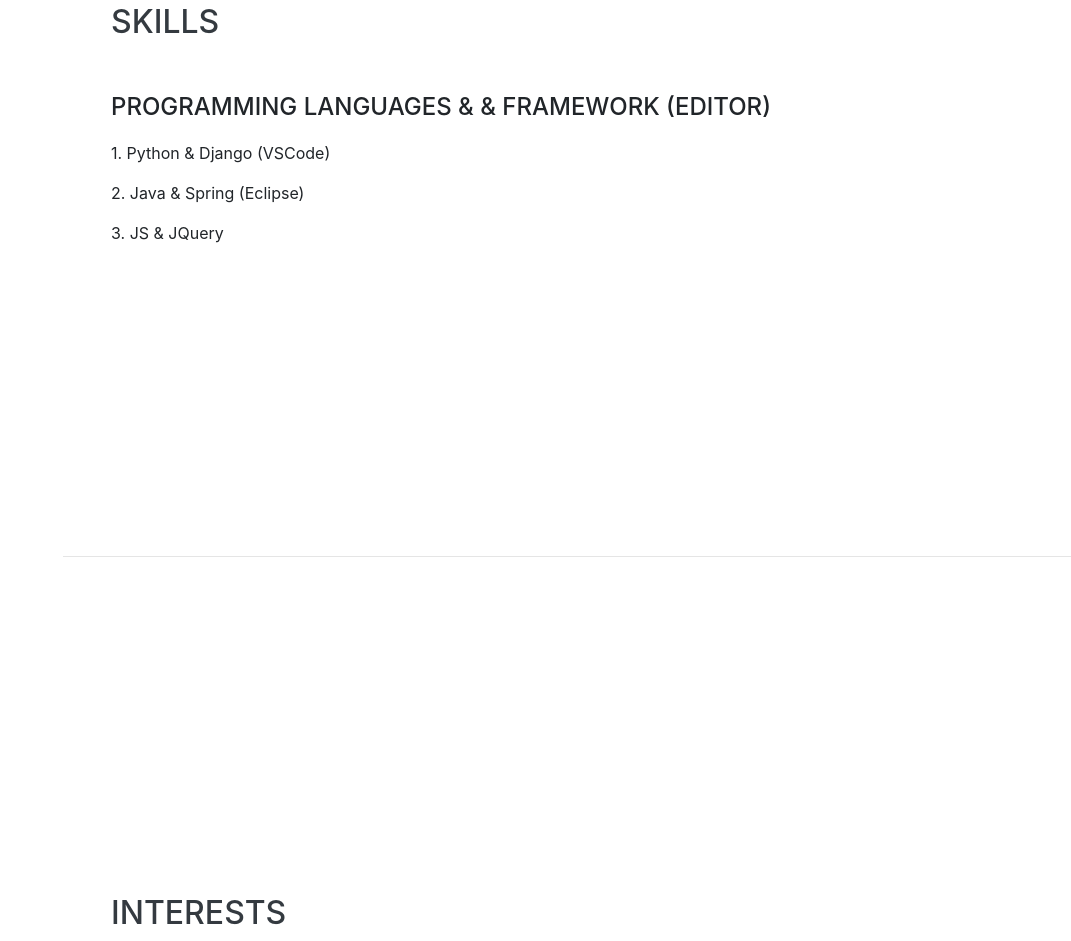
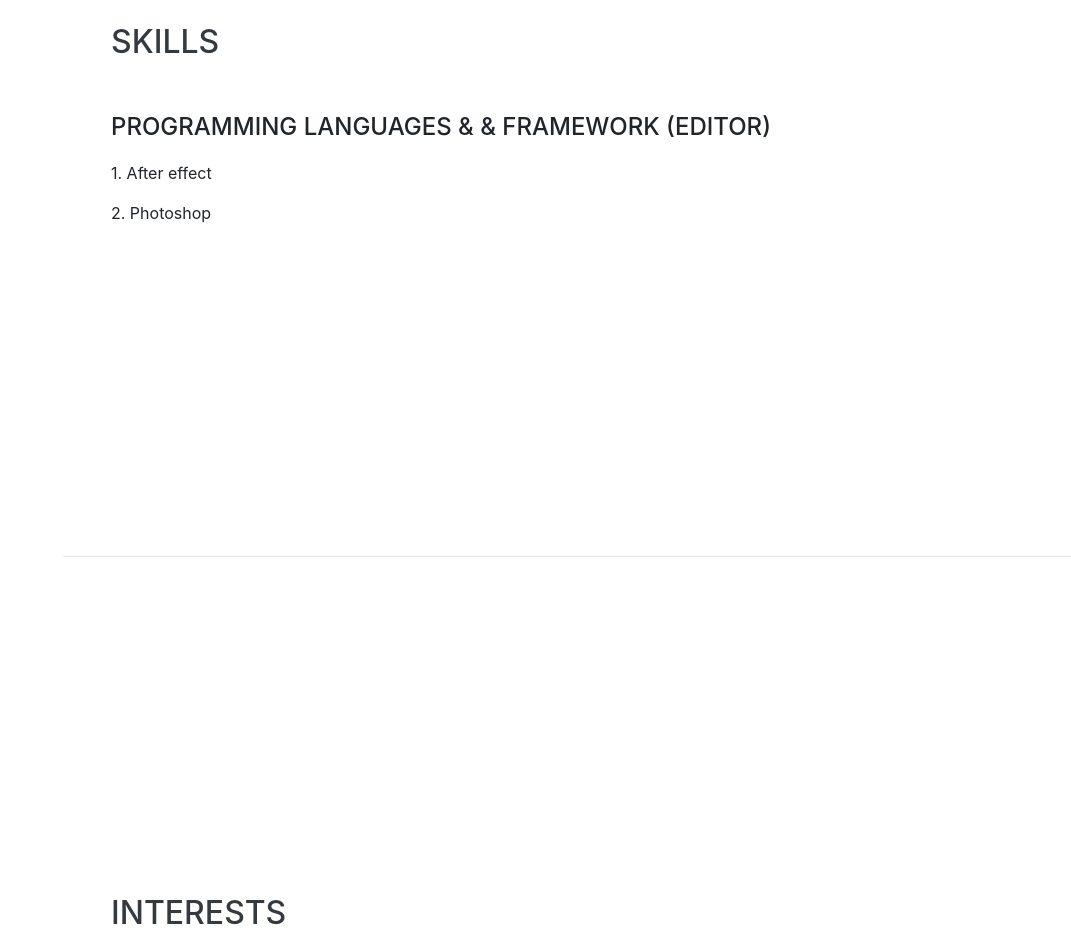
Before and after one commit to roseslki/pigisen.github.io, a website with bundled scripts: page index.html in a window 1280 px wide. Shown: the part 2682-3623 px from the top of the page, without its empty margins (209-1280 px from the left). Built offline with nearby package versions, Linux system fonts and the light colour scheme; a web font is replaced by a local one.

Commit message:
Add files via upload

```diff
--- a/index.html
+++ b/index.html
@@ -38,7 +38,7 @@
     <div class="collapse navbar-collapse" id="navbarSupportedContent">
       <ul class="navbar-nav">
         <li class="nav-item">
-          <a class="nav-link js-scroll-trigger" href="#main">Main</a>
+          <a class="nav-link data-scroll= toggle (.scaleUpIn, .scaleUpOut)" href="#main">Main</a>
         </li>
         <li class="nav-item">
           <a class="nav-link js-scroll-trigger" href="#experience">Experience</a>
@@ -191,9 +191,9 @@
 
         <div class="resume-item d-flex flex-column flex-md-row justify-content-between mb-5">
           <div class="resume-content">
-            <p>1. Python & Django (VSCode)</p>
-            <p>2. Java & Spring (Eclipse)</p>
-            <p>3. JS & JQuery </p>
+            <p>1. After effect</p>
+            <p>2. Photoshop</p>
+
           </div>
         </div>
     </section>
```
